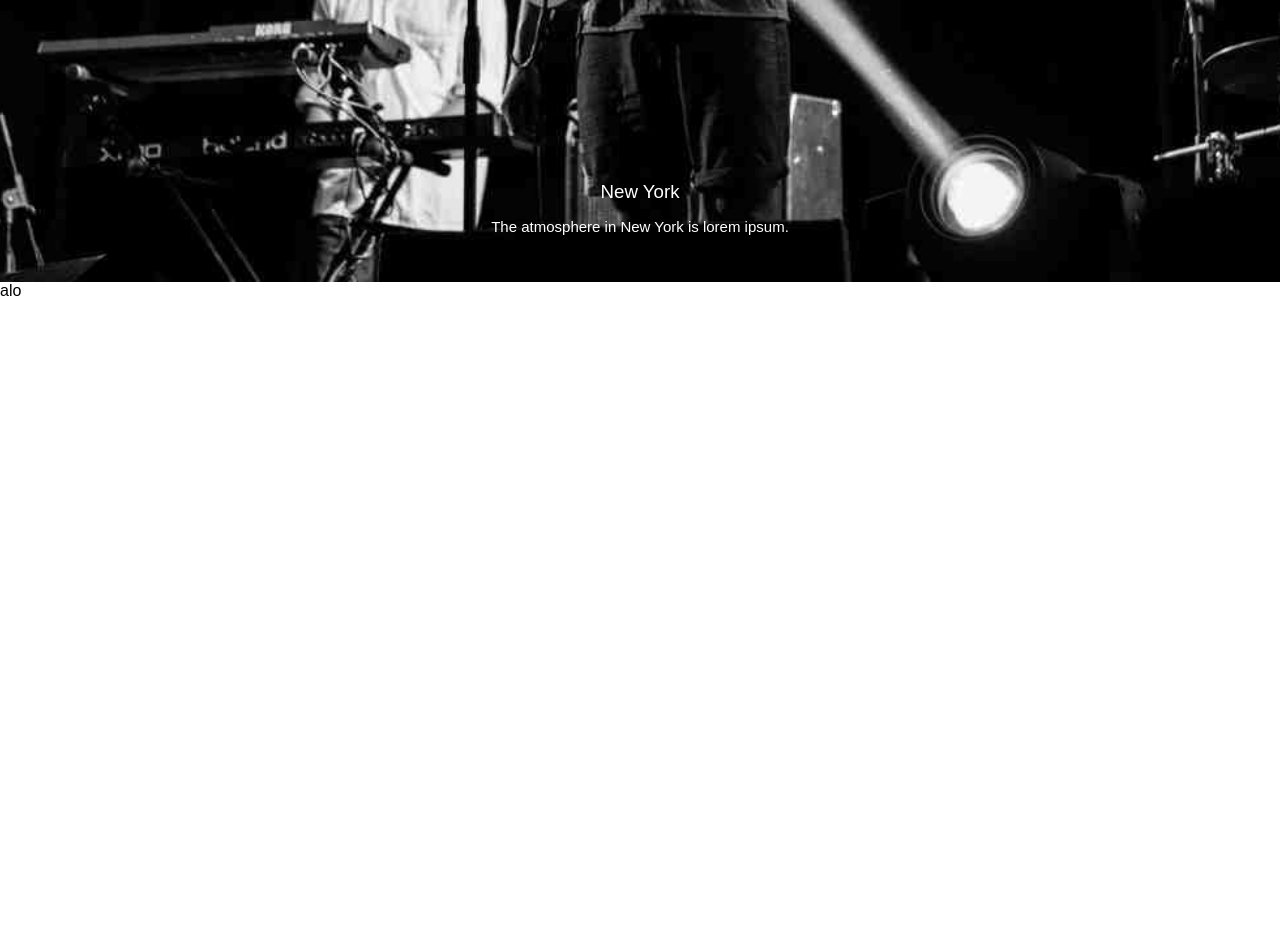
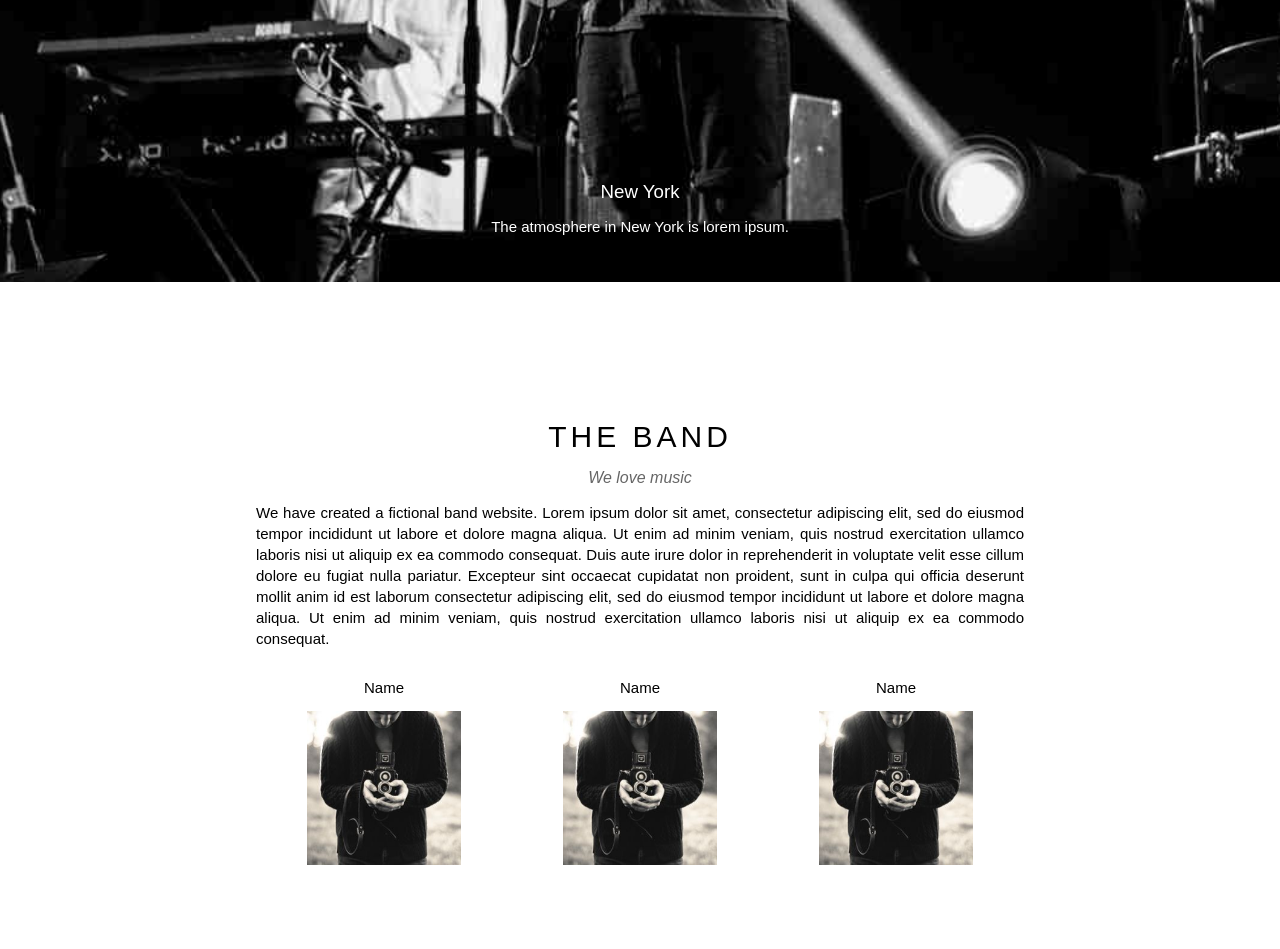
Before and after one commit to Haidzls/the-band, a plain HTML site: page index.html in a window 1280 px wide. Shown: the part 543-1492 px from the top of the page. Before the commit the page ends 843 px from the top, so only its background shows below. Drawn offline with Linux system fonts and the light colour scheme.

Commit message:
done about team

```diff
--- a/asset/css/style.css
+++ b/asset/css/style.css
@@ -9,6 +9,37 @@ html{
     font-size: 16px;
     scroll-behavior: smooth;
 }
+/* commom */
+.center-box{
+    width: 800px;
+    margin: 0 auto;
+    padding: 64px 16px;
+    text-align: center;
+}
+
+.row{
+    width: 100%;
+    margin: 0 auto;
+}
+
+.clear{
+    clear: both;
+}
+
+.col{
+    float: right;
+
+}
+
+.col-half{
+    width: 50%;
+}
+
+.col-third{
+    width: 33.3333%;
+}
+
+/* commom */
 
 #heading{
     background-color: #000;
@@ -94,16 +125,58 @@ html{
     padding: 32px 16px;
 }
 
-.slider-text .text-head{
+.slider-text .slider-head{
     margin: 10px 0;
     font-weight: 400;
 }
 
-.slider-text .text-description{
+.slider-text .slider-description{
     margin: 15px 0;
     font-size: 15px;
 }
-
+/* content */
 #content{
 
 }
+/* about team */
+
+#content .about{
+    padding: 64px 16px;
+}
+
+#content .about::after{
+    clear: both;
+}
+
+#content .about .center-box::after{
+    clear: both;
+}
+
+#content .text-head{
+    margin: 10px 0;
+    letter-spacing: 4px;
+    font-weight: 400;
+    font-size: 30px;
+}
+#content .text-description{
+    margin: 15px 0;
+    font-style: italic;
+    opacity: 0.6;
+}
+
+#content .team-para{
+    text-align: justify;
+    font-size: 15px;
+    line-height: 1.4;
+    margin: 15px 0;
+}
+
+.member-name{
+    font-size: 15px;
+    margin: 15px 0;
+}
+
+.member-picture{
+    width: 60%;
+    margin-bottom: 16px;
+}
--- a/index.html
+++ b/index.html
@@ -36,12 +36,34 @@
         </div>
         <div id="slider">
             <div class="slider-text">
-                <h3 class="text-head">New York</h3>
-                <div class="text-description">The atmosphere in New York is lorem ipsum.</div>
+                <h3 class="slider-head">New York</h3>
+                <div class="slider-description">The atmosphere in New York is lorem ipsum.</div>
             </div>
         </div>
         <div id="content">
-            alo
+            <div class="about">
+                <!-- about-team -->
+                <div class="center-box">
+                    <h2 class="text-head">THE BAND</h2>
+                    <p class="text-description">We love music</p>
+                    <p class="team-para">We have created a fictional band website. Lorem ipsum dolor sit amet, consectetur adipiscing elit, sed do eiusmod tempor incididunt ut labore et dolore magna aliqua. Ut enim ad minim veniam, quis nostrud exercitation ullamco laboris nisi ut aliquip ex ea commodo consequat. Duis aute irure dolor in reprehenderit in voluptate velit esse cillum dolore eu fugiat nulla pariatur. Excepteur sint occaecat cupidatat non proident, sunt in culpa qui officia deserunt mollit anim id est laborum consectetur adipiscing elit, sed do eiusmod tempor incididunt ut labore et dolore magna aliqua. Ut enim ad minim veniam, quis nostrud exercitation ullamco laboris nisi ut aliquip ex ea commodo consequat.</p>
+                    <div class="row">
+                        <div class="col col-third">
+                            <p class="member-name">Name</p>
+                            <img src="./asset/img/member_picture.jpg" alt="Name" class="member-picture">
+                        </div>
+                        <div class="col col-third">
+                            <p class="member-name">Name</p>
+                            <img src="./asset/img/member_picture.jpg" alt="Name" class="member-picture">
+                        </div>
+                        <div class="col col-third">
+                            <p class="member-name">Name</p>
+                            <img src="./asset/img/member_picture.jpg" alt="Name" class="member-picture">
+                        </div>
+                    </div>
+                </div>
+                <div class="clear"></div>
+            </div>
         </div>
     </body>
 </html>
```
Also changed, not shown: asset/img/member_picture.jpg (added).
